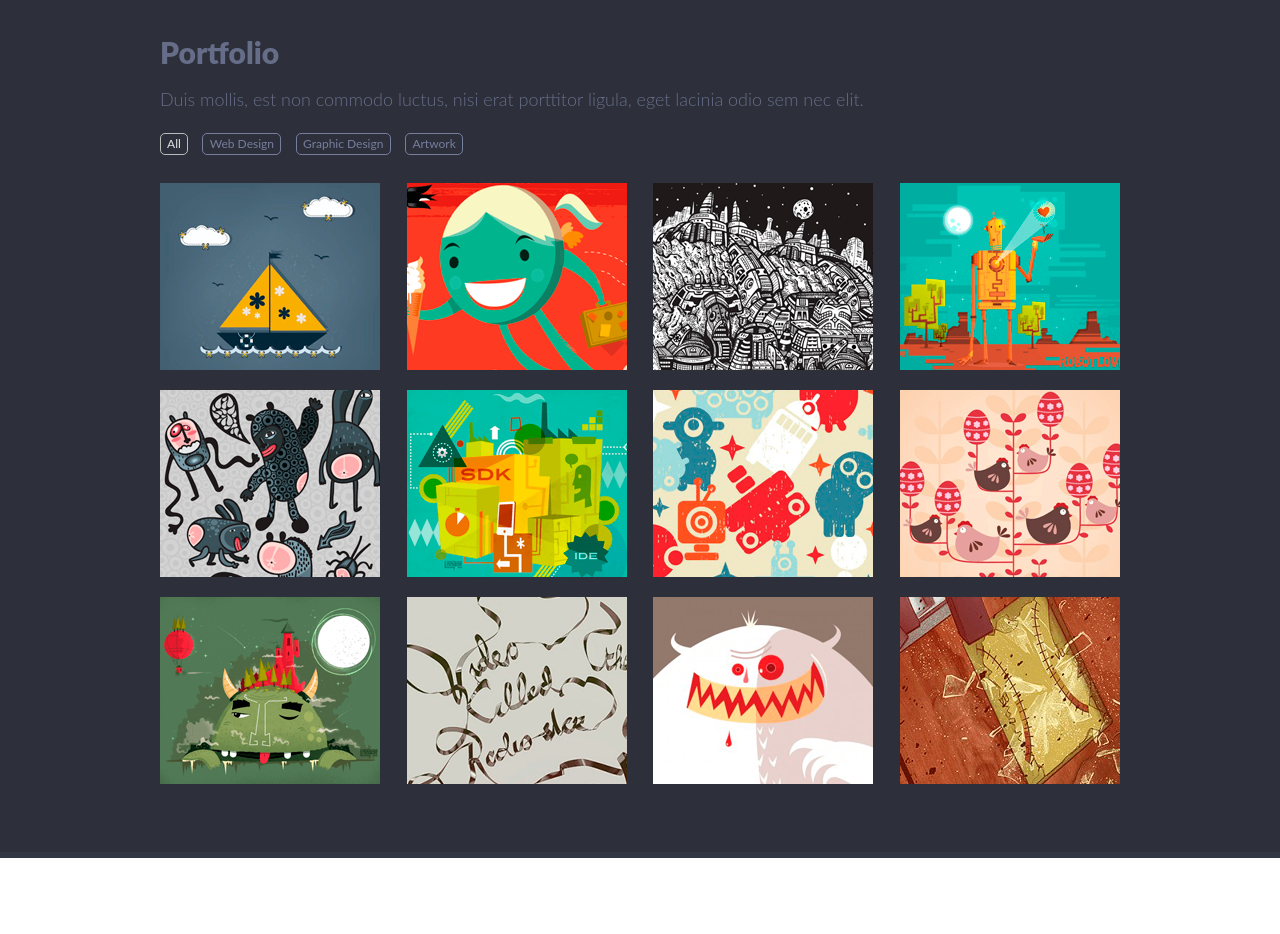
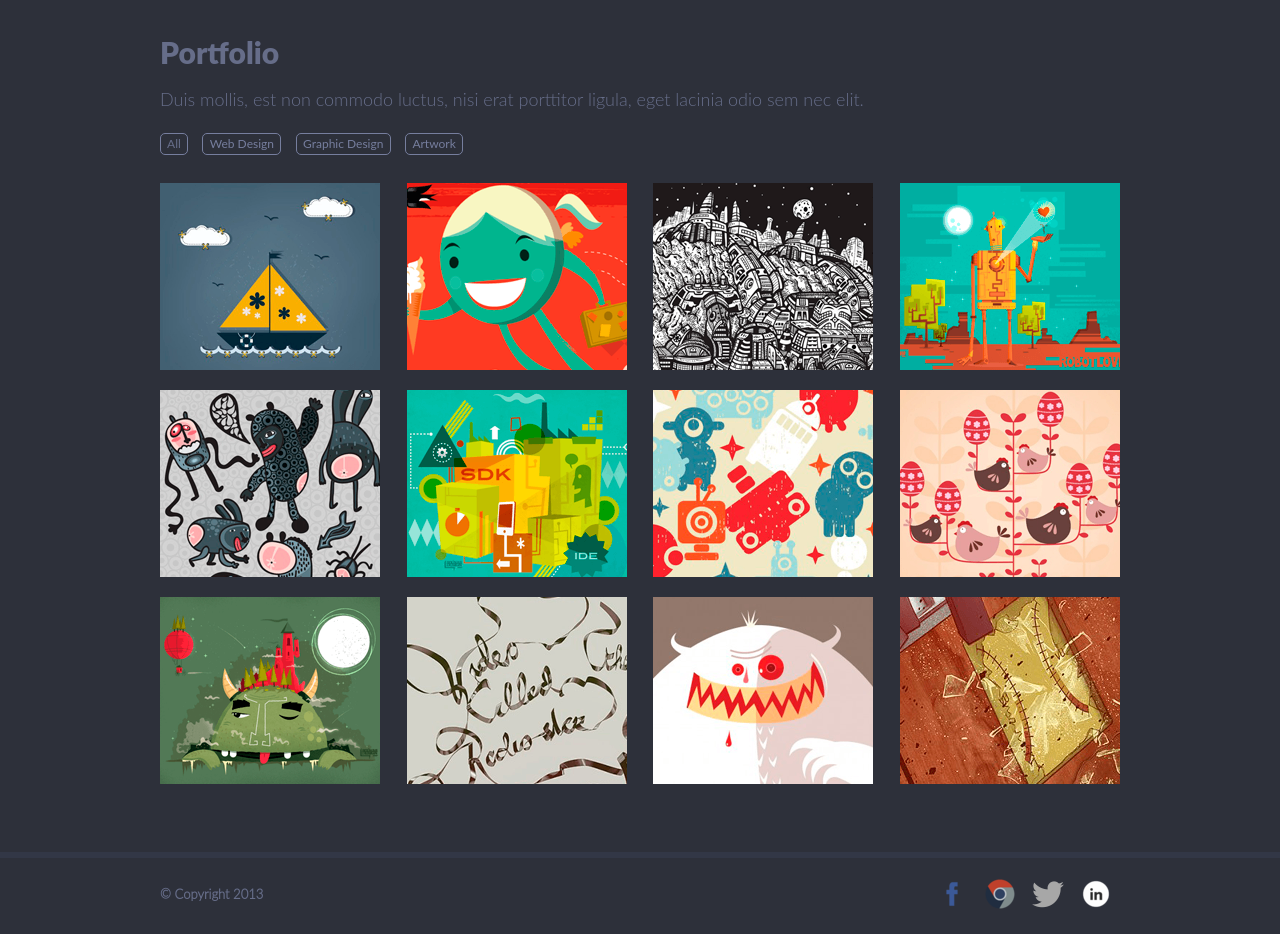
Before and after one commit to AliaksandrKolokolchikov/Simple-Singolo, a plain HTML site: page index.html in a window 1280 px wide. Shown: the part 1220-2154 px from the top of the page. Before the commit the page ends 2078 px from the top, so only its background shows below. Drawn offline with Linux system fonts and the light colour scheme; a web font is replaced by a local one.

Commit message:
new add footer

```diff
--- a/css/style.css
+++ b/css/style.css
@@ -273,8 +273,12 @@ section {
 .portfolio--button {
   margin-left: 10px;
 }
+.portfolio--button:hover {
+  color: #fff;
+  border: 1px solid #bbbbbb;
+}
 .text--button__one {
-  border: 1px solid #bbbbbb;
+  border: 1px solid #767e9e;
   box-sizing: border-box;
   border-radius: 5px;
   width: 28px;
@@ -285,7 +289,6 @@ section {
   line-height: 12px;
   text-align: center;
   cursor: pointer;
-  color: #dedede;
 }
 .text--button__two {
   border: 1px solid #767e9e;
@@ -342,3 +345,39 @@ section {
 .portfolio--img {
   margin-top: 20px;
 }
+footer {
+  background: #2d303a;
+  width: 100%;
+  height: 76px;
+}
+.footer--wrapper {
+  padding-left: 40px;
+  padding-right: 40px;
+  max-width: 1040px;
+  margin: 0 auto;
+  box-sizing: border-box;
+}
+.footer--text {
+  display: flex;
+  align-items: center;
+  font-weight: 900;
+  font-size: 13px;
+  line-height: 18px;
+}
+.footer--container {
+  display: flex;
+  justify-content: space-between;
+  padding-top: 20px;
+}
+.footer--list {
+  display: flex;
+}
+.footer--list--item {
+  width: 32px;
+  height: 32px;
+  border-radius: 50%;
+  list-style: none;
+  margin: 0 8px;
+  text-align: center;
+  align-items: center;
+}
--- a/index.html
+++ b/index.html
@@ -32,7 +32,7 @@
   <main>
     <section class="slider">
       <div class="slider--orange">
-        <div class="slider--content">
+        <div class="slider--content slider__hidden">
           <img class="content--arrow arrow" src="./img/arrow-left.svg" alt="#">
           <div class="orange--content--wrapper">
             <img class="orange-content--vertical" src="./img/phone-vertical.png" alt="#">
@@ -42,7 +42,7 @@
         </div>
       </div>
       <div class="slider--blue">
-        <div class="slider--content">
+        <div class="slider--content slider__hidden">
           <img src="./img/arrow-left.svg" alt="#" class="content--arrow arrow">
           <div class="blue--content--wrapper">
             <img src="./img/left.png" alt="#" class="blue-content--vertical blue-left">
@@ -172,7 +172,22 @@
       </div>
     </section>
   </main>
-
+  <footer>
+    <div class="footer--wrapper">
+      <div class="footer--container">
+        <div class="footer--text">© Copyright 2013</div>
+        <div class="footer--content">
+          <ul class="footer--list">
+            <li class="footer--list--item"><a href=""><img src="./img/5293-facebook_102565.png" alt="#"></a></li>
+            <li class="footer--list--item"><a href=""><img src="./img/google_chrome_icon_131686.png" alt="#"></a></li>
+            <li class="footer--list--item"><a href=""><img src="./img/TWITTER_icon-icons.com_65536.png" alt="#"></a>
+            </li>
+            <li class="footer--list--item"><a href=""><img src="./img/linkedin_logo_icon_189254.png" alt="#"></a></li>
+          </ul>
+        </div>
+      </div>
+    </div>
+  </footer>
 </body>
 <script src="./script.js"></script>
 
```
Also changed, not shown: img/5293-facebook_102565.png (added), img/TWITTER_icon-icons.com_65536.png (added), img/google_chrome_icon_131686.png (added), img/linkedin_logo_icon_189254.png (added).
